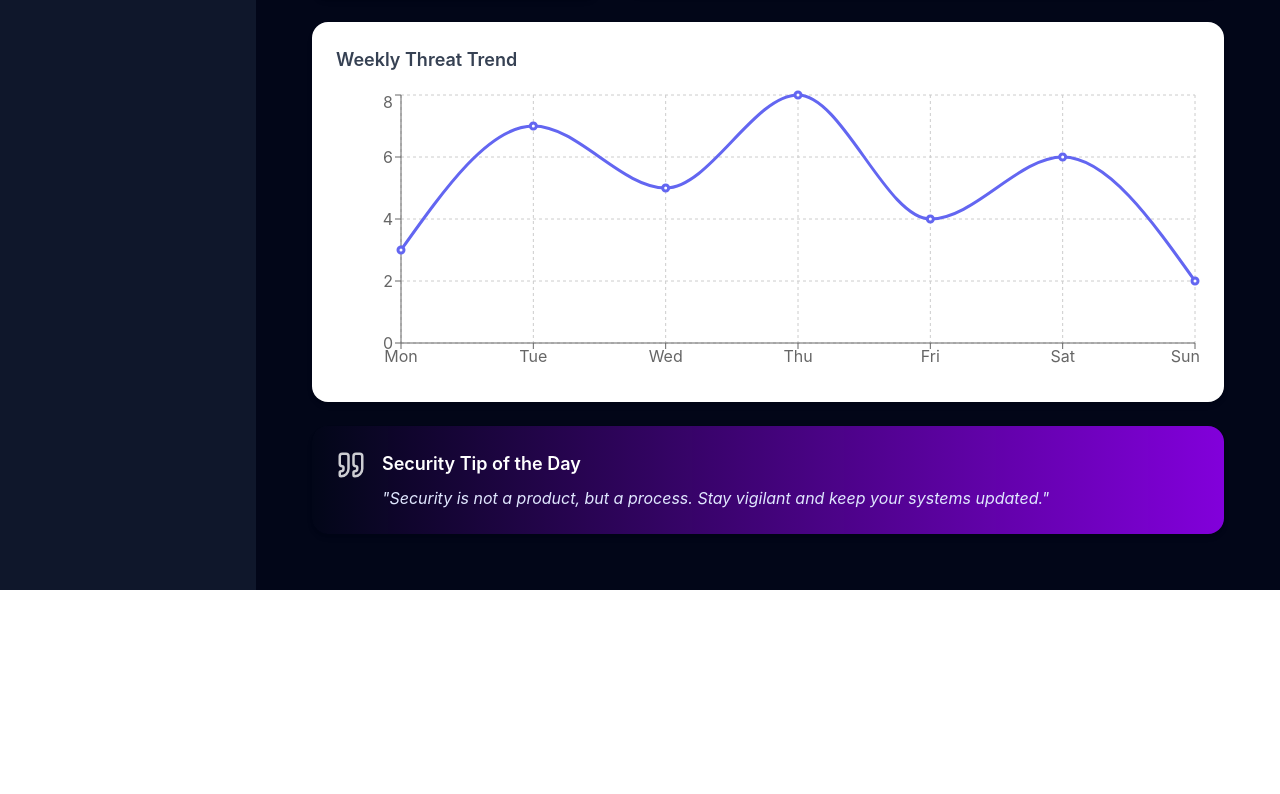
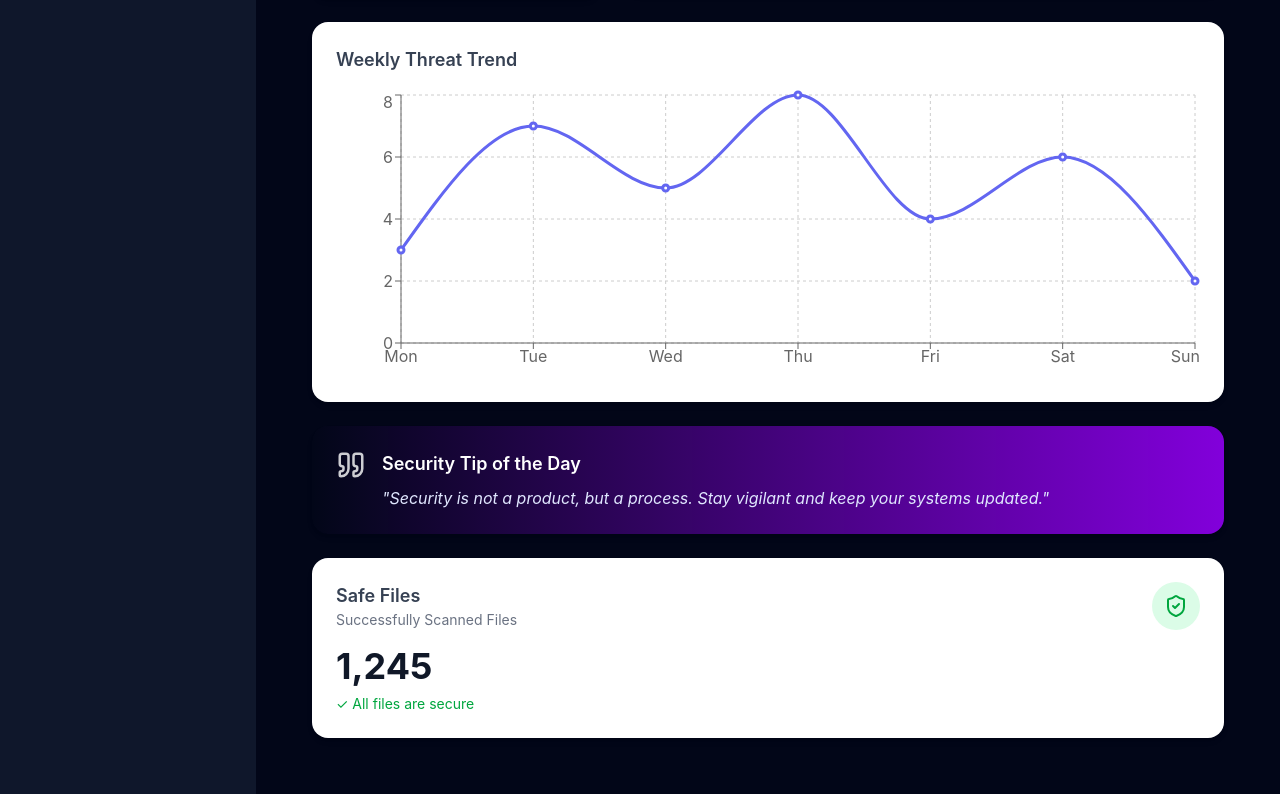
Before and after one commit to rajneeshkaur19/Sentinel_AI, a React (Vite) app in the folder frontend/: page / in a window 1280 px wide. Shown: the part 690-1484 px from the top of the page. Before the commit the page ends 1280 px from the top, so only its background shows below. Built offline with nearby package versions, Linux system fonts and the light colour scheme.

Commit message:
feat(dashboard): add SafeFilesCard component

```diff
--- a/frontend/src/components/dashboard/SafeFilesCard.jsx
+++ b/frontend/src/components/dashboard/SafeFilesCard.jsx
@@ -0,0 +1,33 @@
+import { ShieldCheck } from "lucide-react";
+
+function SafeFilesCard() {
+    return (
+        <div className = "bg-white dark:bg-slate-800 rounded-2xl shadow-md p-6 hover:shadow-lg transition">
+            {/*Header*/}
+            <div className = "flex items-center justify-between mb-4">
+                <div>
+                    <h2 className = "text-lg font-semibold text-gray-700 dark:text-white">
+                        Safe Files
+                    </h2>
+                    <p className = "text-sm text-gray-500">
+                        Successfully Scanned Files
+                    </p>
+                </div>
+                <div className = "bg-green-100 p-3 rounded-full">
+                    <ShieldCheck className = "text-green-600" size = {24}/>
+                </div>
+            </div>
+            {/*Statistics*/}
+            <div>
+                <h3 className = "text-4xl font-bold text-gray-900 dark:text-white">
+                    1,245
+                </h3>
+                <p className = "text-green-600 text-sm mt-2">
+                    ✓ All files are secure
+                </p>
+            </div>
+        </div>
+    );
+}
+
+export default SafeFilesCard;
--- a/frontend/src/pages/Dashboard.jsx
+++ b/frontend/src/pages/Dashboard.jsx
@@ -5,7 +5,8 @@ import ReportsCard from "../components/dashboard/ReportsCard";
 import RecommendationCard from "../components/dashboard/RecommendationCard";
 import ActivityTable from "../components/dashboard/ActivityTable";
 import ThreatChart from "../components/dashboard/ThreatChart";
-import QuoteCard from "../components/dashboard/QuoteCard"
+import QuoteCard from "../components/dashboard/QuoteCard";
+import SafeFilesCard from "../components/dashboard/SafeFilesCard";
 function Dashboard() {
   return(
     <div className = "space-y-6 p-6">
@@ -23,6 +24,7 @@ function Dashboard() {
       </div>
       <ThreatChart/>
       <QuoteCard/>
+      <SafeFilesCard/>
     </div>
   );
 }
```
